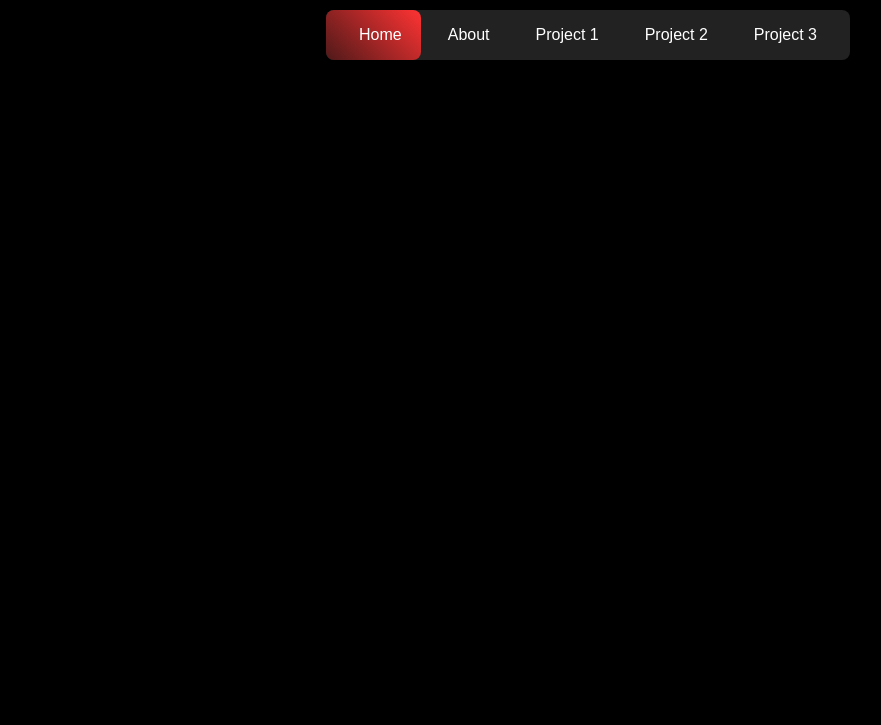
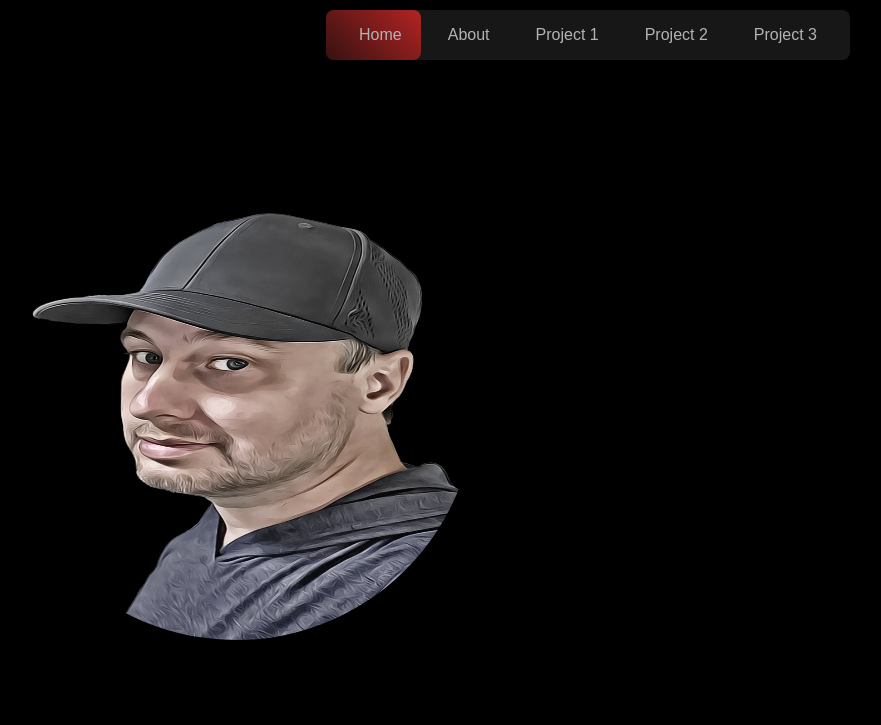
Before and after one commit to aschwir/portfolio, a Django app: page / in a window 1280 px wide. Shown: the top 725 px of the page, without its empty margins (52-933 px from the left). Run offline with Django 5.2, Linux system fonts and the light colour scheme.

Commit message:
added img to home page

```diff
--- a/portfolio/static/portfolio/style.css
+++ b/portfolio/static/portfolio/style.css
@@ -33,6 +33,7 @@ nav{
     align-items: center;
     margin: auto;
     margin-top: 10px;
+    opacity: .7;
 }
 
 nav a {
@@ -75,3 +76,20 @@ nav a:nth-child(5):hover~span {
     left: 413px;
     width: 110px;
 }
+
+
+
+.img_class{
+  width: 30rem;
+  height: 30rem;
+  object-fit: contain;
+  margin-right: 55%;
+  border-radius: 50%;
+  overflow: hidden;
+}
+
+.img_class img{
+    height: 110%;
+    width: 110%;
+    margin-top: 8%;
+}
--- a/portfolio/templates/portfolio/_base.html
+++ b/portfolio/templates/portfolio/_base.html
@@ -8,7 +8,7 @@
     <title>Portfolio</title>
   </head>
   <body>
-   <div class='nav-container'>
+    <div class="nav-container">
       <nav>
         <a href="#">Home</a>
         <a href="#">About</a>
@@ -18,7 +18,10 @@
         <span></span>
       </nav>
     </div>
+    <div class="img_class">
+       <img src={% static "portfolio/me.png" %} alt="me.png">
+    </div>
 
-    {% block content %} {% endblock %}
+    {% block content %} {%endblock %}
   </body>
 </html>
```
Also changed, not shown: portfolio/static/portfolio/me.png (added). Lines whose indentation alone changed are shown as unchanged.
